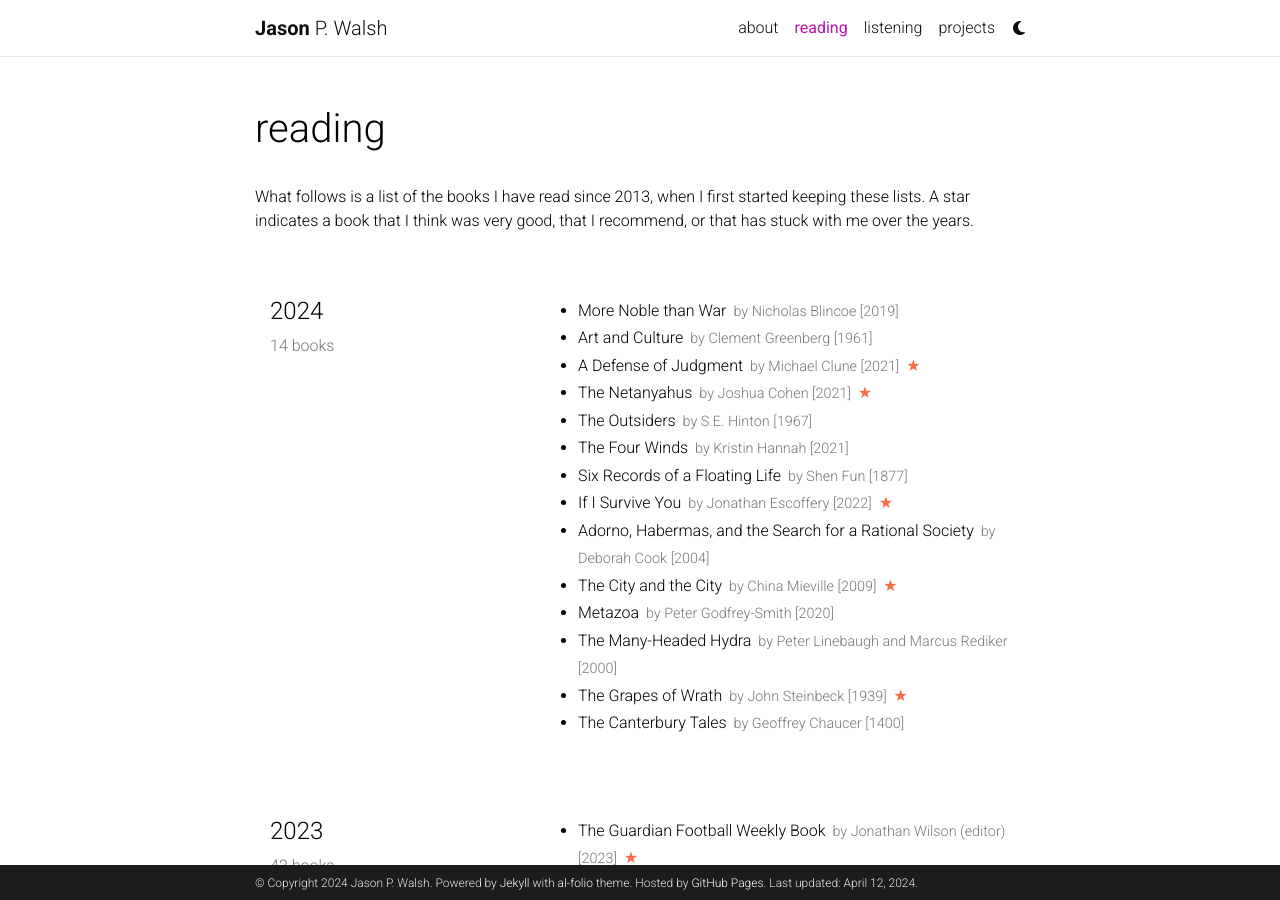
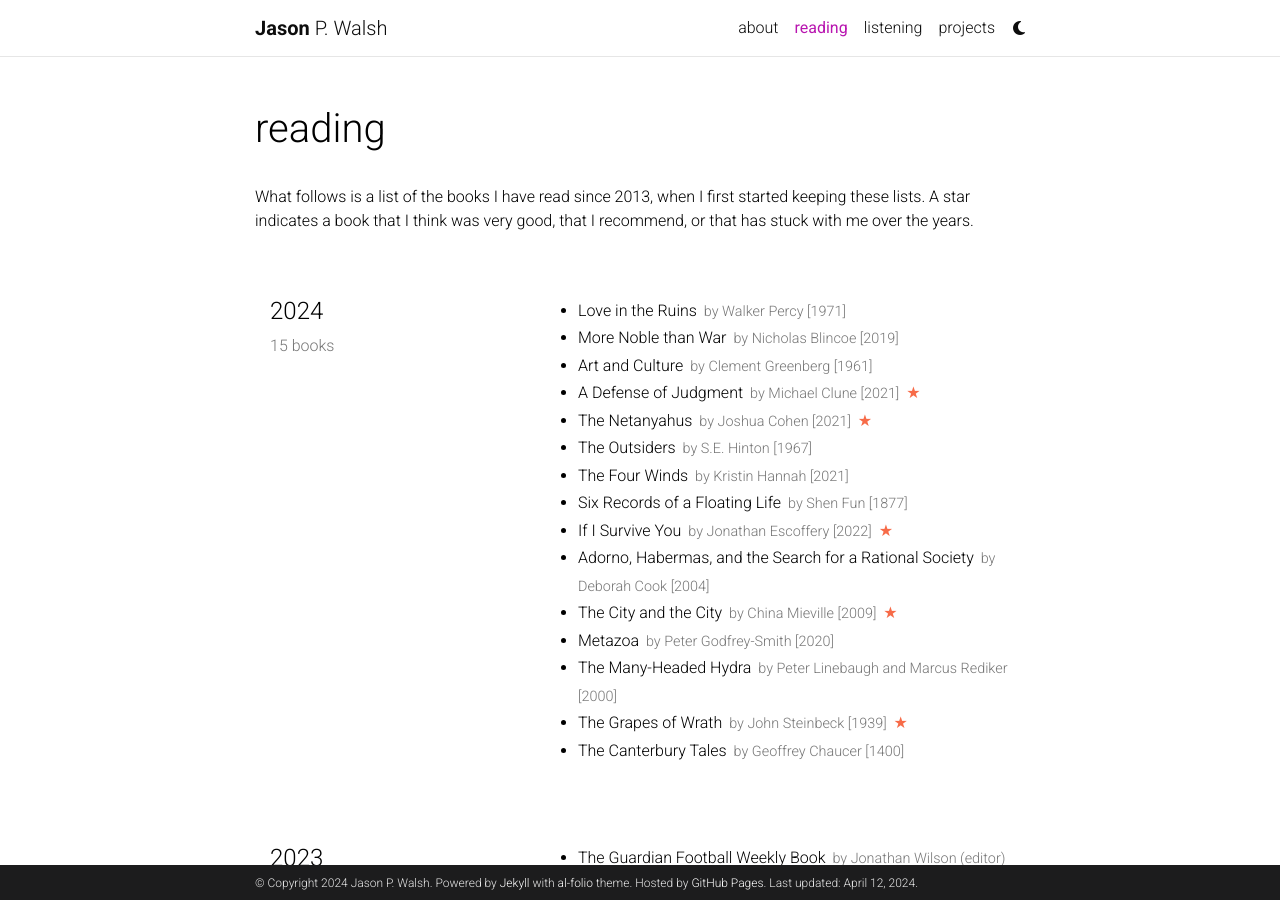
Before and after one commit to jwals23/jwals23.github.io, a Jekyll site: the page built from _pages/reading.md, in a window 1280 px wide and 900 px high. Built offline with Jekyll 4.4.1, drawn with Linux system fonts in a browser that asks for light colours; comment, search, counter and statistics services are not loaded; a style sheet for code colours, icons or effects is not loaded.

Commit message:
Adding Love in the Ruins

```diff
--- a/_data/reading.yml
+++ b/_data/reading.yml
@@ -1,6 +1,10 @@
 list:
   - year: "2024"
     books:
+      - title: Love in the Ruins
+        author: Walker Percy
+        year: 1971
+
       - title: More Noble than War
         author: Nicholas Blincoe
         year: 2019
```
